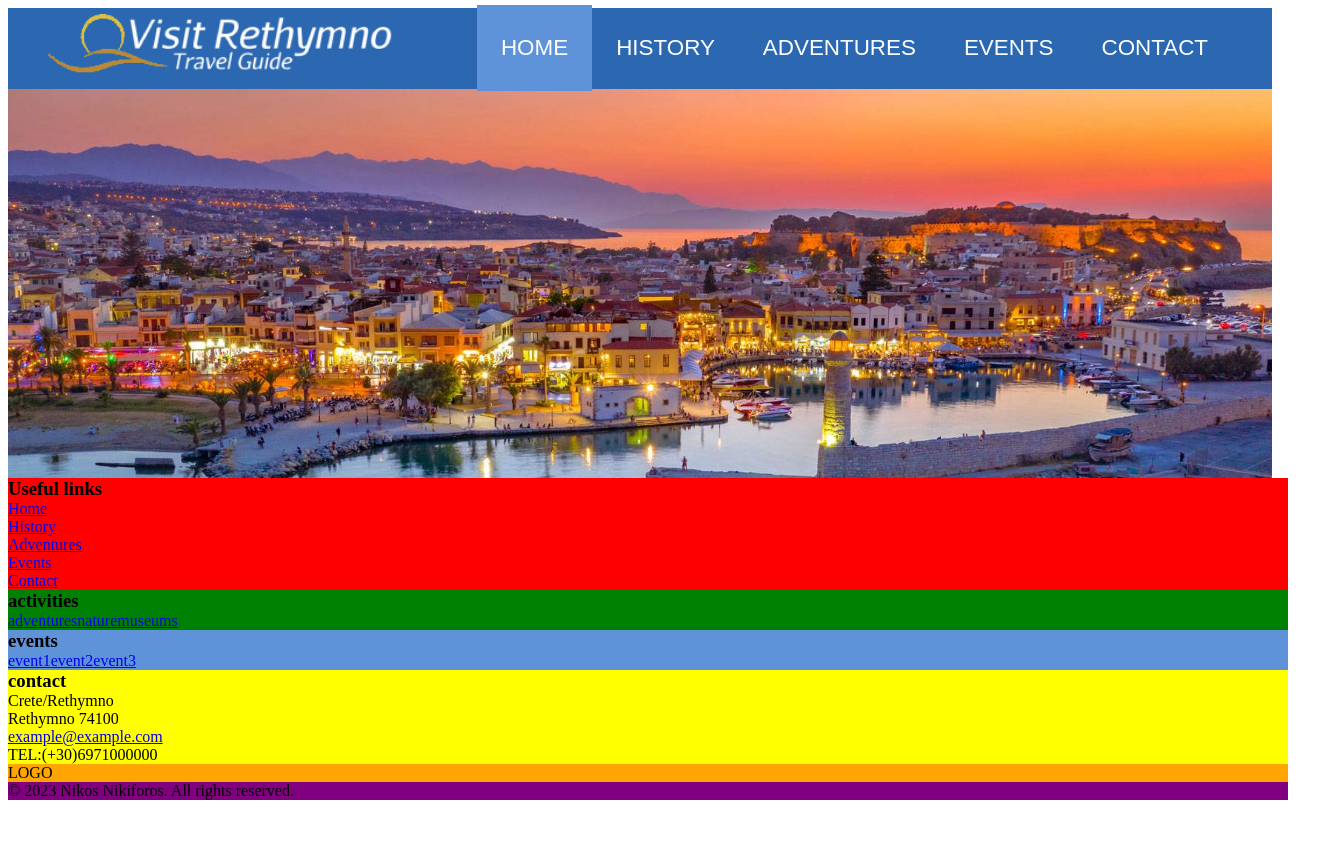
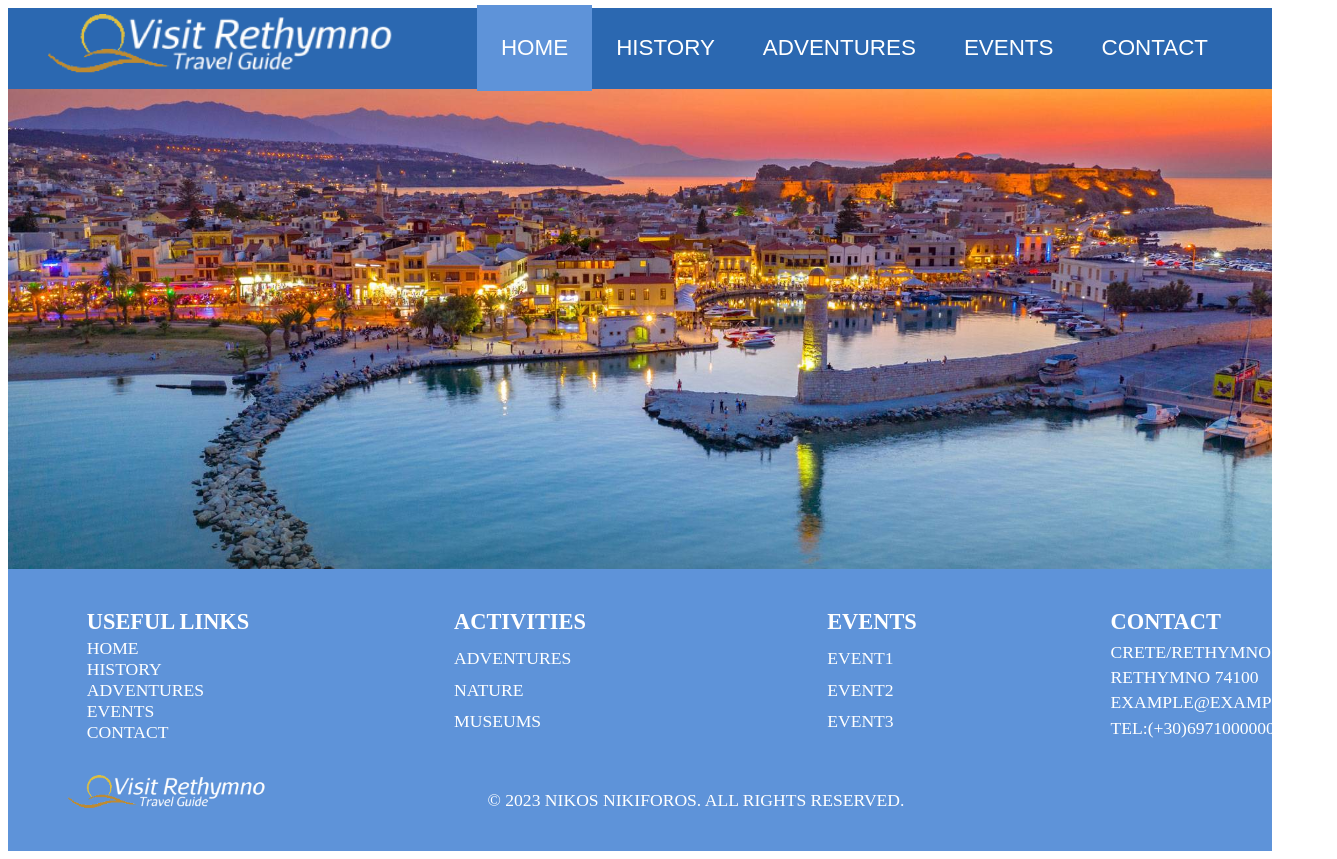
Before and after one commit to nNikiforos/visit-rethymno, a Vue app: page / in a window 1280 px wide. Shown: the whole page, 1337 px wide, since content can reach past the window. Before the commit the page ends 800 px from the top, so only its background shows below. Built offline with nearby package versions, Linux system fonts and the light colour scheme.

Commit message:
added styles on footer

```diff
--- a/src/assets/footer.scss
+++ b/src/assets/footer.scss
@@ -1,26 +1,50 @@
 .footer {
   background-color: $color-primary;
-  position: fixed;
-  bottom: 0;
+  display: grid;
+  justify-content: space-evenly;
+  justify-items: center;
+
   width: 100%;
+  padding: 2.5rem 0;
+  gap: 2rem;
+  grid-template-rows: 2fr;
+  grid-template-columns: repeat(4, 20rem);
 
-  &__usefullinks {
-    background-color: red;
+
+  * {
+    text-decoration: none;
+    text-transform: uppercase;
+    list-style: none;
+    display: grid;
+    color: #fff;
+    font-size: $font-small;
   }
 
-  &__activities {
-    background-color: green;
+  * h3 {
+    font-weight: 700;
+    font-size: $font-normal;
+    padding-bottom: 3px;
   }
 
-  &__contact {
-    background-color: yellow;
+  * a:link,
+  a:visited {
+    transition: all 0.3s;
+
   }
 
-  &__logo {
-    background-color: orange;
+  * a:hover {
+    color: $color-grey-light-1;
+  }
+
+
+  &__logo img {
+    width: 200px;
+    height: auto;
   }
 
   &__copyrights {
-    background-color: purple;
+
+    grid-column: 2 / 4;
+    align-self: self-end;
   }
 }
--- a/src/assets/global.scss
+++ b/src/assets/global.scss
@@ -5,7 +5,7 @@ $color-primary-light: #d6e6f3;
 
 $color-secondary: #101d2c;
 
-$color-grey-light-1: #e9ecef;
+$color-grey-light-1: #e6e7e9;
 $color-grey-light-2: #aaa;
 
 $color-grey-dark-1: #17110a;
@@ -16,12 +16,17 @@ $font-primary: "Nunito", sans-serif;
 $font-display: "Josefin Sans", sans-serif;
 
 /* RESPONSIVE BREAKPOINTS */
-$bp-larrgest: 75em; /* 1200px */
-$bp-large: 62.5em; /* 1000px */
-$bp-medium: 50em; /* 800px */
-$bp-small: 37.5em; /* 600px */
+$bp-larrgest: 75em;
+/* 1200px */
+$bp-large: 62.5em;
+/* 1000px */
+$bp-medium: 50em;
+/* 800px */
+$bp-small: 37.5em;
+/* 600px */
 
 /* font size */
+$font-small: 1.1rem;
 $font-normal: 1.4rem;
 
 * {
--- a/src/components/TheFooter.vue
+++ b/src/components/TheFooter.vue
@@ -27,7 +27,9 @@
       <a href="mailto:example@example.com">example@example.com</a>
       <p>TEL:(+30)6971000000</p>
     </div>
-    <div class="footer__logo">LOGO</div>
+    <div class="footer__logo"> <router-link to="/">
+        <img src="../img/rethlogo1.png" alt="logo" />
+      </router-link></div>
     <div class="footer__copyrights">
       <p>&copy; 2023 Nikos Nikiforos. All rights reserved.</p>
     </div>
```
